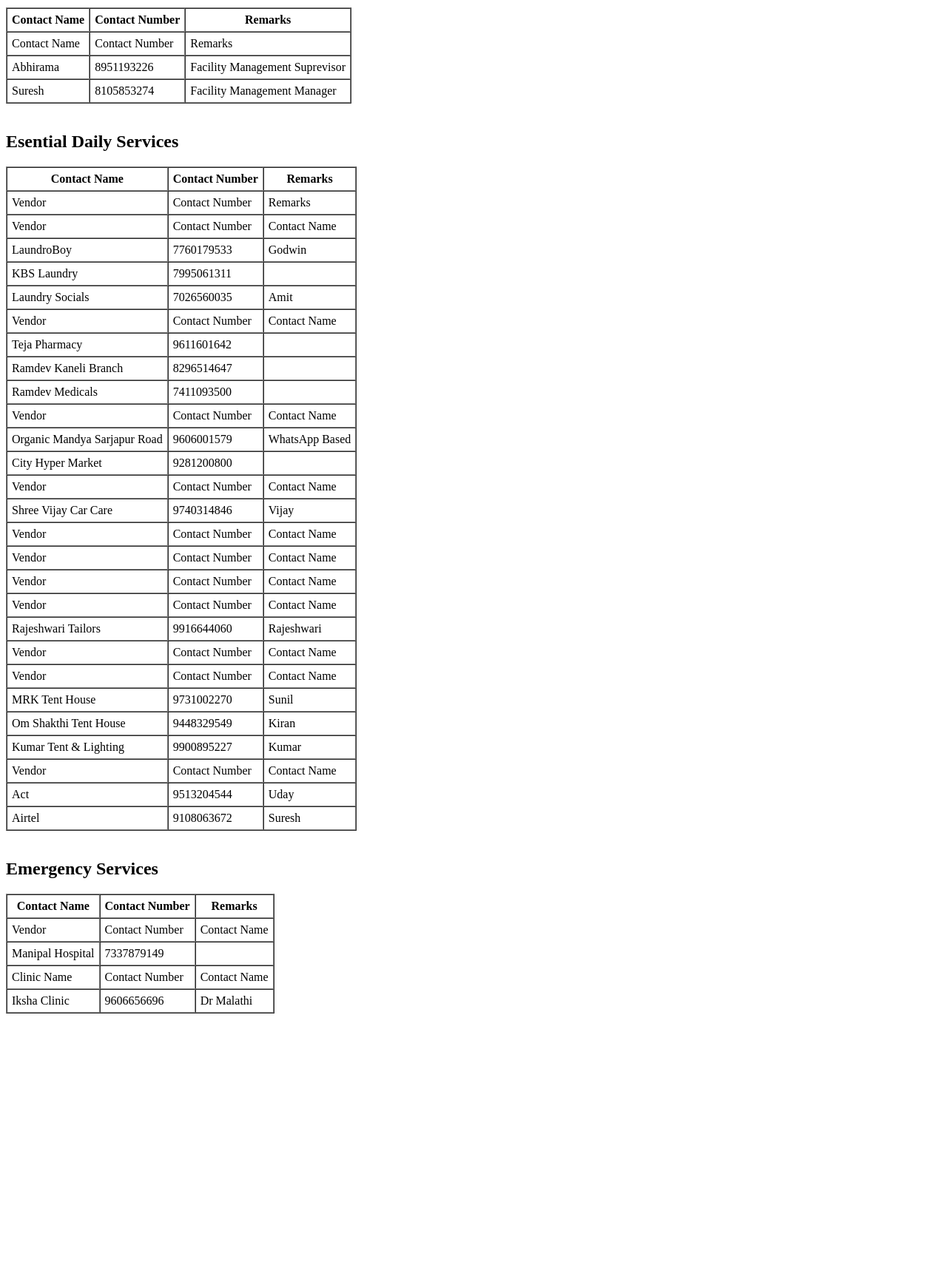
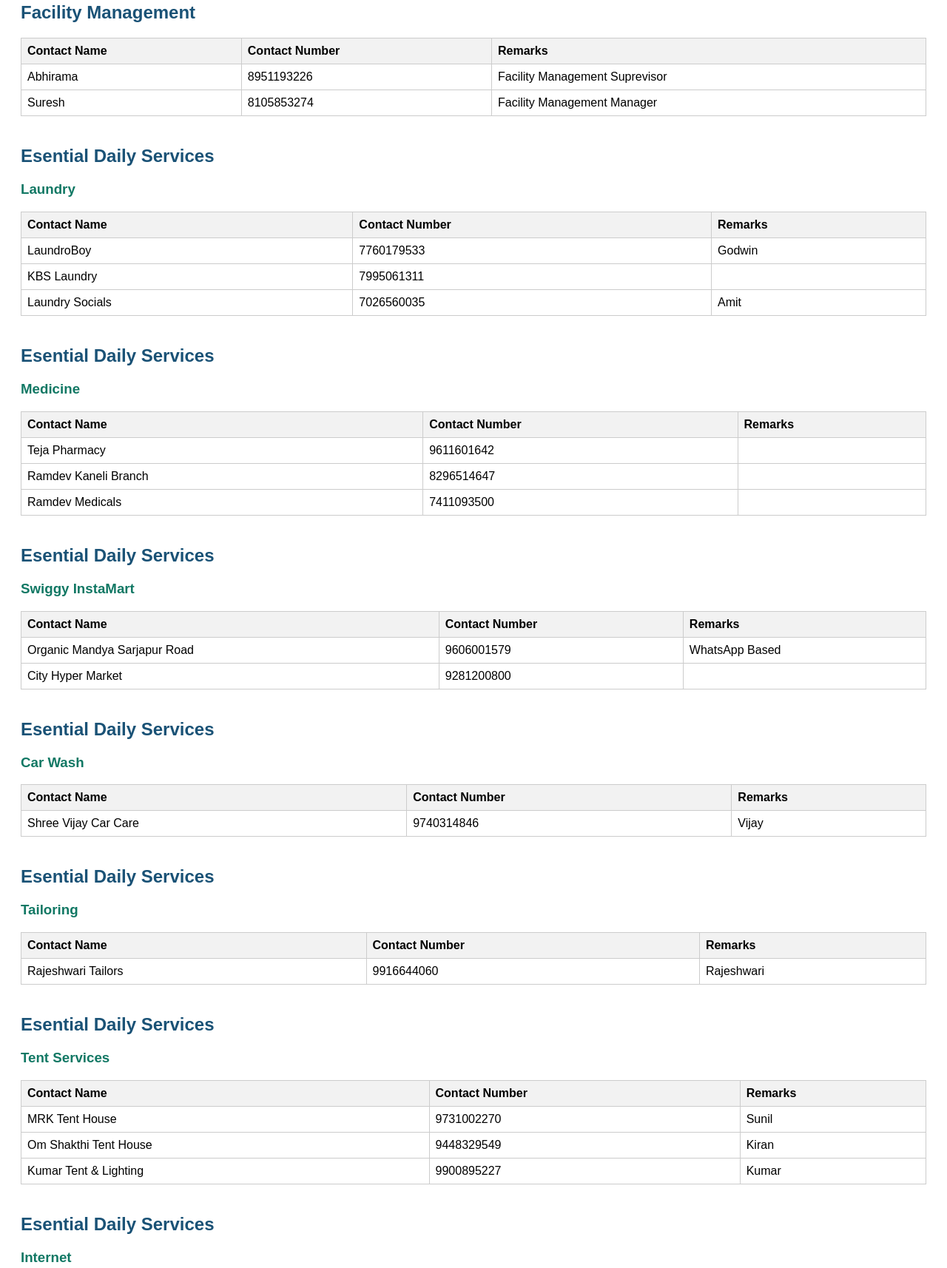
Before and after one commit to natarajansreejith/sanctuaryvilla.github.io, a plain HTML site: page contact_info.html in a window 1280 px wide. Shown: the part 195-1909 px from the top of the page at 74% size. Before the commit the page ends 1591 px from the top, so only its background shows below. Drawn offline with Linux system fonts and the light colour scheme.

Commit message:
Add files via upload

```diff
--- a/contact_info.html
+++ b/contact_info.html
@@ -1,53 +1,84 @@
-<html><head><title>Community Contacts</title></head><body>
+<html><head><title>Community Contacts</title><style>
+body { font-family: Arial; padding: 20px; }
+h1 { color: #2c3e50; }
+h2 { margin-top: 40px; color: #1a5276; }
+h3 { margin-top: 20px; color: #117864; }
+table { width: 100%; border-collapse: collapse; margin-bottom: 20px; }
+th { background-color: #f2f2f2; }
+th, td { border: 1px solid #ccc; padding: 8px; text-align: left; }
+a { text-decoration: none; color: #2980b9; }
+</style></head><body>
 <h1>Community Contact Directory</h1><ul>
 <li><a href="#Facility_Management">Facility Management</a></li>
 <li><a href="#Esential_Daily_Services">Esential Daily Services</a></li>
 <li><a href="#Emergency_Services">Emergency Services</a></li>
 </ul><hr>
 <h2 id="Facility_Management">Facility Management</h2>
-<table border="1" cellpadding="6" cellspacing="0">
+<table>
 <tr><th>Contact Name</th><th>Contact Number</th><th>Remarks</th></tr>
-<tr><td>Contact Name</td><td>Contact Number</td><td>Remarks</td></tr>
 <tr><td>Abhirama</td><td>8951193226</td><td>Facility Management Suprevisor</td></tr>
 <tr><td>Suresh</td><td>8105853274</td><td>Facility Management Manager</td></tr>
-</table><br>
+</table>
 <h2 id="Esential_Daily_Services">Esential Daily Services</h2>
-<table border="1" cellpadding="6" cellspacing="0">
+<h3>Laundry</h3>
+<table>
 <tr><th>Contact Name</th><th>Contact Number</th><th>Remarks</th></tr>
-<tr><td>Vendor </td><td>Contact Number</td><td>Remarks</td></tr>
-<tr><td>Vendor </td><td>Contact Number</td><td>Contact Name</td></tr>
 <tr><td>LaundroBoy</td><td>7760179533</td><td>Godwin</td></tr>
 <tr><td>KBS Laundry</td><td>7995061311</td><td></td></tr>
 <tr><td>Laundry Socials</td><td>7026560035</td><td>Amit</td></tr>
-<tr><td>Vendor </td><td>Contact Number</td><td>Contact Name</td></tr>
+</table>
+<h2 id="Esential_Daily_Services">Esential Daily Services</h2>
+<h3>Medicine</h3>
+<table>
+<tr><th>Contact Name</th><th>Contact Number</th><th>Remarks</th></tr>
 <tr><td>Teja Pharmacy</td><td>9611601642</td><td></td></tr>
 <tr><td>Ramdev Kaneli Branch</td><td>8296514647</td><td></td></tr>
 <tr><td>Ramdev Medicals</td><td>7411093500</td><td></td></tr>
-<tr><td>Vendor </td><td>Contact Number</td><td>Contact Name</td></tr>
+</table>
+<h2 id="Esential_Daily_Services">Esential Daily Services</h2>
+<h3>Swiggy InstaMart</h3>
+<table>
+<tr><th>Contact Name</th><th>Contact Number</th><th>Remarks</th></tr>
 <tr><td>Organic Mandya Sarjapur Road</td><td>9606001579</td><td>WhatsApp Based</td></tr>
 <tr><td>City Hyper Market</td><td>9281200800</td><td></td></tr>
-<tr><td>Vendor </td><td>Contact Number</td><td>Contact Name</td></tr>
+</table>
+<h2 id="Esential_Daily_Services">Esential Daily Services</h2>
+<h3>Car Wash</h3>
+<table>
+<tr><th>Contact Name</th><th>Contact Number</th><th>Remarks</th></tr>
 <tr><td>Shree Vijay Car Care</td><td>9740314846</td><td>Vijay</td></tr>
-<tr><td>Vendor </td><td>Contact Number</td><td>Contact Name</td></tr>
-<tr><td>Vendor </td><td>Contact Number</td><td>Contact Name</td></tr>
-<tr><td>Vendor </td><td>Contact Number</td><td>Contact Name</td></tr>
-<tr><td>Vendor </td><td>Contact Number</td><td>Contact Name</td></tr>
+</table>
+<h2 id="Esential_Daily_Services">Esential Daily Services</h2>
+<h3>Tailoring</h3>
+<table>
+<tr><th>Contact Name</th><th>Contact Number</th><th>Remarks</th></tr>
 <tr><td>Rajeshwari Tailors</td><td>9916644060</td><td>Rajeshwari</td></tr>
-<tr><td>Vendor </td><td>Contact Number</td><td>Contact Name</td></tr>
-<tr><td>Vendor </td><td>Contact Number</td><td>Contact Name</td></tr>
+</table>
+<h2 id="Esential_Daily_Services">Esential Daily Services</h2>
+<h3>Tent Services</h3>
+<table>
+<tr><th>Contact Name</th><th>Contact Number</th><th>Remarks</th></tr>
 <tr><td>MRK Tent House</td><td>9731002270</td><td>Sunil</td></tr>
 <tr><td>Om Shakthi Tent House</td><td>9448329549</td><td>Kiran</td></tr>
 <tr><td>Kumar Tent & Lighting</td><td>9900895227</td><td>Kumar</td></tr>
-<tr><td>Vendor </td><td>Contact Number</td><td>Contact Name</td></tr>
+</table>
+<h2 id="Esential_Daily_Services">Esential Daily Services</h2>
+<h3>Internet</h3>
+<table>
+<tr><th>Contact Name</th><th>Contact Number</th><th>Remarks</th></tr>
 <tr><td>Act</td><td>9513204544</td><td>Uday</td></tr>
 <tr><td>Airtel</td><td>9108063672</td><td>Suresh</td></tr>
-</table><br>
+</table>
 <h2 id="Emergency_Services">Emergency Services</h2>
-<table border="1" cellpadding="6" cellspacing="0">
+<h3>Ambulance</h3>
+<table>
 <tr><th>Contact Name</th><th>Contact Number</th><th>Remarks</th></tr>
-<tr><td>Vendor </td><td>Contact Number</td><td>Contact Name</td></tr>
 <tr><td>Manipal Hospital</td><td>7337879149</td><td></td></tr>
-<tr><td>Clinic Name</td><td>Contact Number</td><td>Contact Name</td></tr>
+</table>
+<h2 id="Emergency_Services">Emergency Services</h2>
+<h3>Nearest Doctors</h3>
+<table>
+<tr><th>Contact Name</th><th>Contact Number</th><th>Remarks</th></tr>
 <tr><td>Iksha Clinic</td><td>9606656696</td><td>Dr Malathi</td></tr>
-</table><br>
+</table>
 </body></html>
```
